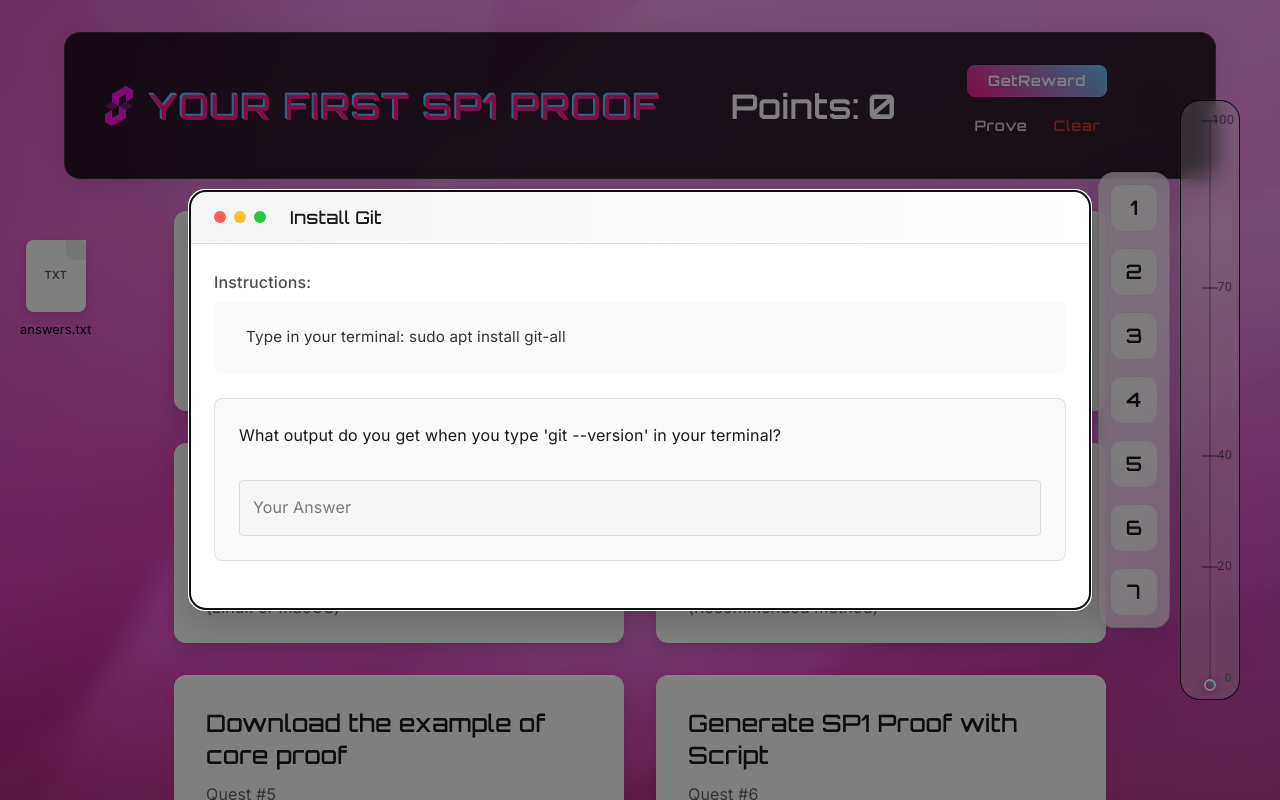
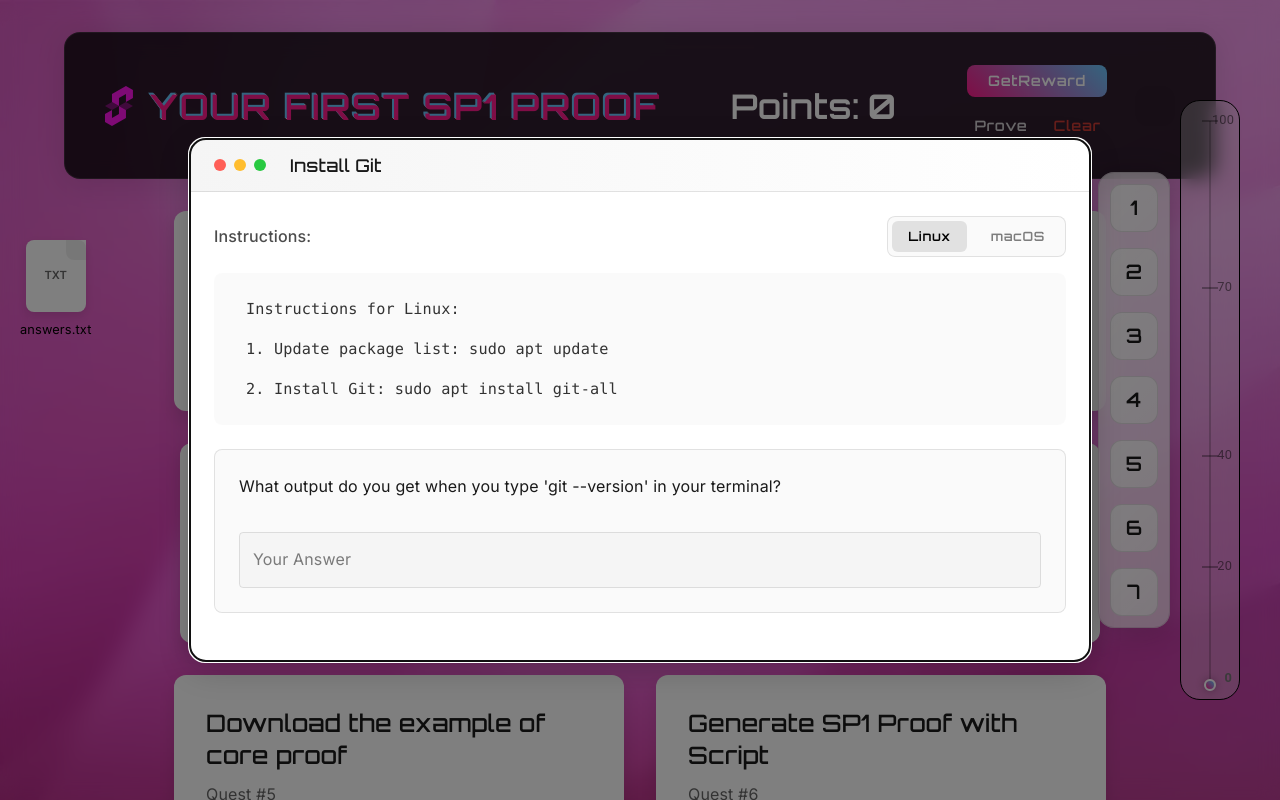
Before and after one commit to Shershulia/your-first-sp1, a React (Create React App) app: page / in a window 1280 px wide. Both pictures are taken after a click on the element 399 px from the left and 311 px from the top of the page. Shown: the top 800 px of the page. Built offline with nearby package versions, Linux system fonts and the light colour scheme; some icons are missing.

Commit message:
Change questions

```diff
--- a/src/App.js
+++ b/src/App.js
@@ -93,6 +93,7 @@ function App() {
   const [isProving, setIsProving] = useState(false);
   const [isImageOpen, setIsImageOpen] = useState(false);
   const [showMessage, setShowMessage] = useState(false);
+  const [selectedOS, setSelectedOS] = useState(localStorage.getItem('selected_os') || 'linux');
 
   useEffect(() => {
     // В реальном приложении здесь будет запрос к API для получения списка квестов
@@ -550,6 +551,39 @@ function App() {
     setClearDialogOpen(false);
   };
 
+  // Add this function to filter instructions based on OS
+  const getFilteredInstructions = (instructions) => {
+    if (!instructions) return [];
+
+    const result = [];
+    let currentOSInstructions = null;
+
+    for (const instruction of instructions) {
+      if (instruction.startsWith('For macOS:')) {
+        currentOSInstructions = selectedOS === 'macos' ? 'macos' : null;
+        if (selectedOS === 'macos') result.push('Instructions for macOS:');
+        continue;
+      } else if (instruction.startsWith('For Linux')) {
+        currentOSInstructions = selectedOS === 'linux' ? 'linux' : null;
+        if (selectedOS === 'linux') result.push('Instructions for Linux:');
+        continue;
+      } else if (instruction.startsWith('The installation process is the same')) {
+        currentOSInstructions = 'both';
+        result.push(instruction);
+        continue;
+      } else if (instruction === '') {
+        if (currentOSInstructions) result.push(instruction);
+        continue;
+      }
+
+      if (currentOSInstructions === selectedOS || currentOSInstructions === 'both') {
+        result.push(instruction);
+      }
+    }
+
+    return result;
+  };
+
   return (
     <ThemeProvider theme={isDarkMode ? darkTheme : lightTheme}>
       <style>{styles}</style>
@@ -1578,9 +1612,14 @@ function App() {
             </DialogTitle>
             <DialogContent sx={{ p: 0 }}>
               <Box sx={{ p: 3 }}>
+                <Box sx={{
+                  display: 'flex',
+                  justifyContent: 'space-between',
+                  alignItems: 'center',
+                  mb: 2
+                }}>
                   <Typography
                     variant="subtitle1"
-                  gutterBottom
                     sx={{
                       color: isDarkMode ? 'rgba(255,255,255,0.7)' : 'rgba(0,0,0,0.7)',
                       fontWeight: 500
@@ -1588,20 +1627,86 @@ function App() {
                   >
                     Instructions:
                   </Typography>
+                  <Box sx={{
+                    display: 'flex',
+                    alignItems: 'center',
+                    gap: 1,
+                    bgcolor: isDarkMode ? 'rgba(255,255,255,0.03)' : 'rgba(0,0,0,0.02)',
+                    borderRadius: '8px',
+                    padding: '4px',
+                    border: '1px solid',
+                    borderColor: isDarkMode ? 'rgba(255,255,255,0.1)' : 'rgba(0,0,0,0.1)'
+                  }}>
+                    <Button
+                      size="small"
+                      onClick={() => {
+                        setSelectedOS('linux');
+                        localStorage.setItem('selected_os', 'linux');
+                      }}
+                      sx={{
+                        px: 2,
+                        py: 0.5,
+                        borderRadius: '6px',
+                        fontSize: '0.8rem',
+                        textTransform: 'none',
+                        bgcolor: selectedOS === 'linux' ? (isDarkMode ? 'rgba(255,255,255,0.1)' : 'rgba(0,0,0,0.1)') : 'transparent',
+                        color: selectedOS === 'linux' ? (isDarkMode ? '#fff' : '#000') : (isDarkMode ? 'rgba(255,255,255,0.5)' : 'rgba(0,0,0,0.5)'),
+                        '&:hover': {
+                          bgcolor: selectedOS === 'linux' ? (isDarkMode ? 'rgba(255,255,255,0.15)' : 'rgba(0,0,0,0.15)') : (isDarkMode ? 'rgba(255,255,255,0.05)' : 'rgba(0,0,0,0.05)')
+                        }
+                      }}
+                    >
+                      Linux
+                    </Button>
+                    <Button
+                      size="small"
+                      onClick={() => {
+                        setSelectedOS('macos');
+                        localStorage.setItem('selected_os', 'macos');
+                      }}
+                      sx={{
+                        px: 2,
+                        py: 0.5,
+                        borderRadius: '6px',
+                        fontSize: '0.8rem',
+                        textTransform: 'none',
+                        bgcolor: selectedOS === 'macos' ? (isDarkMode ? 'rgba(255,255,255,0.1)' : 'rgba(0,0,0,0.1)') : 'transparent',
+                        color: selectedOS === 'macos' ? (isDarkMode ? '#fff' : '#000') : (isDarkMode ? 'rgba(255,255,255,0.5)' : 'rgba(0,0,0,0.5)'),
+                        '&:hover': {
+                          bgcolor: selectedOS === 'macos' ? (isDarkMode ? 'rgba(255,255,255,0.15)' : 'rgba(0,0,0,0.15)') : (isDarkMode ? 'rgba(255,255,255,0.05)' : 'rgba(0,0,0,0.05)')
+                        }
+                      }}
+                    >
+                      macOS
+                    </Button>
+                  </Box>
+                </Box>
                 <List sx={{
                   bgcolor: isDarkMode ? 'rgba(255,255,255,0.03)' : 'rgba(0,0,0,0.02)',
                   borderRadius: 2,
                   p: 2,
                   mb: 3
                 }}>
-                  {selectedQuest?.instructions.map((instruction, index) => (
+                  {getFilteredInstructions(selectedQuest?.instructions).map((instruction, index) => (
                     <ListItem key={index} sx={{ px: 2, py: 0.5 }}>
                       <ListItemText
                         primary={instruction}
                         primaryTypographyProps={{
                           sx: {
                             color: isDarkMode ? 'rgba(255,255,255,0.8)' : 'rgba(0,0,0,0.8)',
-                            fontSize: '0.95rem'
+                            fontSize: '0.95rem',
+                            fontFamily: 'Menlo, Monaco, "Courier New", monospace',
+                            ...(instruction.includes('$') && {
+                              '& .command': {
+                                color: '#69C9FF'
+                              },
+                              '& .parameter': {
+                                color: '#FF1B8D'
+                              },
+                              '& .path': {
+                                color: '#FFD700'
+                              }
+                            })
                           }
                         }}
                       />
--- a/src/data.js
+++ b/src/data.js
@@ -4,7 +4,13 @@ export const data = [
     quest: "Install Git",
     description: "Install Git on your computer so you can use it to download all files needed for sp1",
     instructions: [
-        "Type in your terminal: sudo apt install git-all",
+        "For macOS:",
+        "1. Install Homebrew if not installed: /bin/bash -c \"$(curl -fsSL https://raw.githubusercontent.com/Homebrew/install/HEAD/install.sh)\"",
+        "2. Install Git: brew install git",
+        "",
+        "For Linux:",
+        "1. Update package list: sudo apt update",
+        "2. Install Git: sudo apt install git-all"
     ],
     question: "What output do you get when you type 'git --version' in your terminal?"
   },
@@ -13,26 +19,24 @@ export const data = [
     quest: "Install Rust",
     description: "Install Rust programming language using rustup (Recommended method)",
     instructions: [
-      "Run the following command in your terminal:",
+      "The installation process is the same for both macOS and Linux:",
+      "",
+      "1. Run the following command:",
       "curl --proto '=https' --tlsv1.2 -sSf https://sh.rustup.rs | sh",
-      "Follow the on-screen instructions",
-      "After installation, restart your terminal or run: source $HOME/.cargo/env"
+      "",
+      "2. Follow the on-screen instructions",
+      "",
+      "3. After installation:",
+      "- Either restart your terminal",
+      "- Or run: source $HOME/.cargo/env"
     ],
     question: "What output do you get when you type 'rustc --version' in your terminal?"
   },
   {
     id: 3,
     quest: "Install Docker",
-    description: "Install Docker container platform on your system (Linux or macOS)",
+    description: "Install Docker container platform on your system",
     instructions: [
-      "For Linux (Ubuntu/Debian):",
-      "1. Update package list: sudo apt update",
-      "2. Install prerequisites: sudo apt install -y apt-transport-https ca-certificates curl software-properties-common",
-      "3. Add Docker's GPG key: curl -fsSL https://download.docker.com/linux/ubuntu/gpg | sudo gpg --dearmor -o /usr/share/keyrings/docker-archive-keyring.gpg",
-      "4. Add Docker repository: echo 'deb [arch=amd64 signed-by=/usr/share/keyrings/docker-archive-keyring.gpg] https://download.docker.com/linux/ubuntu $(lsb_release -cs) stable' | sudo tee /etc/apt/sources.list.d/docker.list > /dev/null",
-      "5. Install Docker: sudo apt install -y docker-ce docker-ce-cli containerd.io",
-      "6. Add user to docker group: sudo usermod -aG docker $USER",
-      "",
       "For macOS:",
       "1. Download Docker Desktop from https://www.docker.com/products/docker-desktop",
       "2. Open the downloaded .dmg file",
@@ -40,9 +44,25 @@ export const data = [
       "4. Open Docker Desktop from Applications",
       "5. Follow the installation prompts",
       "",
-      "After installation:",
-      "- Log out and log back in (Linux) or restart Docker Desktop (macOS)",
-      "- Verify installation by running: docker --version"
+      "For Linux (Ubuntu/Debian):",
+      "1. Update package list:",
+      "   sudo apt update",
+      "",
+      "2. Install prerequisites:",
+      "   sudo apt install -y apt-transport-https ca-certificates curl software-properties-common",
+      "",
+      "3. Add Docker's official GPG key:",
+      "   curl -fsSL https://download.docker.com/linux/ubuntu/gpg | sudo gpg --dearmor -o /usr/share/keyrings/docker-archive-keyring.gpg",
+      "",
+      "4. Add Docker repository:",
+      "   echo 'deb [arch=amd64 signed-by=/usr/share/keyrings/docker-archive-keyring.gpg] https://download.docker.com/linux/ubuntu $(lsb_release -cs) stable' | sudo tee /etc/apt/sources.list.d/docker.list > /dev/null",
+      "",
+      "5. Install Docker:",
+      "   sudo apt install -y docker-ce docker-ce-cli containerd.io",
+      "",
+      "6. Add user to docker group:",
+      "   sudo usermod -aG docker $USER",
+      "",
     ],
     question: "What output do you get when you type 'docker --version' in your terminal?"
   },
@@ -51,17 +71,19 @@ export const data = [
     quest: "Install SP1",
     description: "Install SP1 toolchain and cargo prove CLI (Recommended method)",
     instructions: [
-      "Run this single command to install everything:",
-      "curl -L https://sp1up.succinct.xyz | bash && sp1up",
+      "The installation process is the same for both macOS and Linux:",
       "",
-      "This will:",
-      "1. Install sp1up",
-      "2. Make sp1up available in your CLI",
-      "3. Install the succinct Rust toolchain",
-      "4. Install the cargo prove CLI tool",
+      "1. Install sp1up and the toolchain:",
+      "   curl -L https://sp1up.succinct.xyz | bash && sp1up",
       "",
-      "After installation, verify by running:",
-      "cargo prove --version"
+      "This command will:",
+      "- Install sp1up",
+      "- Make sp1up available in your CLI",
+      "- Install the succinct Rust toolchain",
+      "- Install the cargo prove CLI tool",
+      "",
+      "2. Verify installation:",
+      "   cargo prove --version"
     ],
     question: "What output do you get when you type 'cargo prove --version' in your terminal?"
   },
@@ -70,15 +92,21 @@ export const data = [
     quest: "Download the example of core proof",
     description: "Clone and run the example of core proof to generate your first SP1 proof",
     instructions: [
+      "The installation process is the same for both macOS and Linux:",
+      "",
       "1. Clone the repository:",
-      "git clone https://github.com/Shershulia/example-of-core-proof.git",
+      "   git clone https://github.com/Shershulia/example-of-core-proof.git",
       "",
-      "The repository contains three main directories:",
-      "- program/: Contains the core program implementation",
-      "- script/: Contains the proof generation script",
-      "- lib/: Contains shared library code",
+      "2. Navigate to the repository:",
+      "   cd example-of-core-proof",
       "",
-      "2. Run command tail -n 1 README.md",
+      "3. View the last line of README:",
+      "   tail -n 1 README.md",
+      "",
+      "Repository structure:",
+      "- program/: Core program implementation",
+      "- script/: Proof generation script",
+      "- lib/: Shared library code"
     ],
     question: "What do you get in the terminal when you run command tail -n 1 README.md?"
   },
@@ -87,22 +115,23 @@ export const data = [
     quest: "Generate SP1 Proof with Script",
     description: "Navigate to script directory and generate SP1 proof for N=11",
     instructions: [
+      "The installation process is the same for both macOS and Linux:",
+      "",
       "1. Navigate to the script directory:",
-      "cd example-of-core-proof/script",
+      "   cd example-of-core-proof/script",
       "",
       "2. Generate SP1 proof for n=11:",
-      "cargo run --bin prove --release -- --prove --n 11",
+      "   cargo run --bin prove --release -- --prove --n 11",
       "",
-      "This will generate a proof for the program that calculates N squared",
-      "The output will show you:",
-      "- The input value N",
-      "- The calculated N squared value",
-      "- The program verification key",
-      "- The location of the saved proof file"
+      "This will:",
+      "- Calculate secret output",
+      "- Generate a proof",
+      "- Show the program verification key",
+      "- Save the proof to a file"
     ],
     questions: [
       {
-        text: "What is the final value of N squared (N²) from the output?"
+        text: "What is the final value of N from the output?"
       },
       {
         text: "What is the Program VKey from the output?"
@@ -117,17 +146,18 @@ export const data = [
     quest: "Verify SP1 Proof",
     description: "Verify the generated SP1 proof using the verification command",
     instructions: [
+      "The installation process is the same for both macOS and Linux:",
+      "",
       "1. Make sure you're in the script directory:",
-      "cd example-of-core-proof/script",
+      "   cd example-of-core-proof/script",
       "",
-      "2. Verify the proof using the following command:",
-      "cargo run --bin prove --release -- --verify --proof-path example_program_proof.bin",
+      "2. Verify the proof:",
+      "   cargo run --bin prove --release -- --verify --proof-path example_program_proof.bin",
       "",
-      "This will verify the proof we generated in the previous quest",
-      "The output will show you:",
-      "- The input value N",
-      "- The calculated N squared value",
-      "- The verification result"
+      "The output will show:",
+      "- Input value N",
+      "- Calculated N squared value",
+      "- Verification result"
     ],
     question: "What is the verification result message (last string)?"
   }
```
Lines whose indentation alone changed are shown as unchanged.
